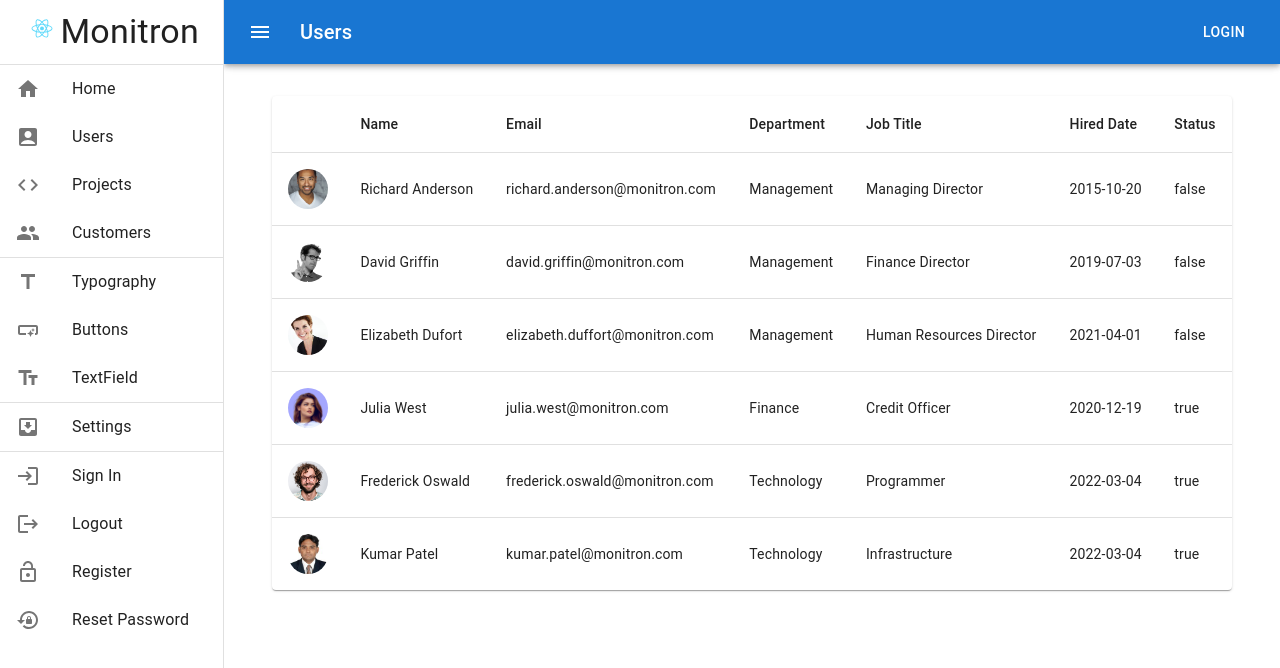
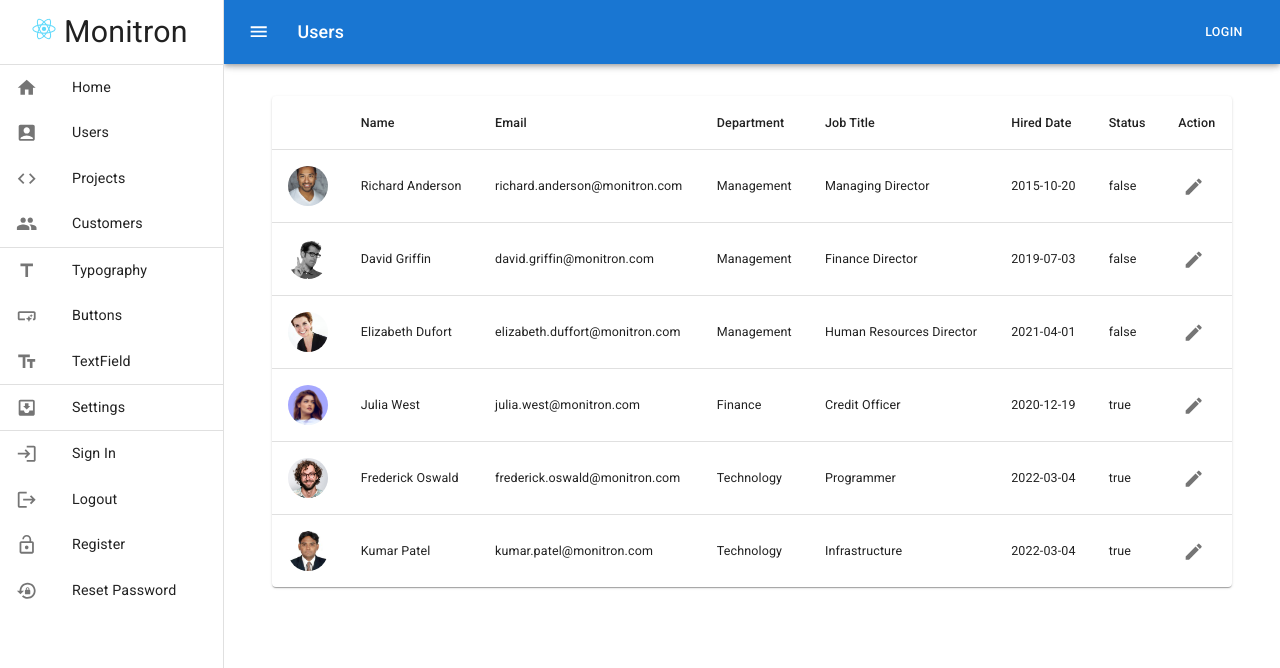
Before and after one commit to liam-grossmann/react-material-admin, a React (Vite) app: page /users in a window 1280 px wide. Shown: the top 668 px of the page. Built offline with nearby package versions, Linux system fonts and the light colour scheme.

Commit message:
Fonts and font sizes

```diff
--- a/index.html
+++ b/index.html
@@ -5,8 +5,10 @@
     <link rel="icon" type="image/svg+xml" href="/vite.svg" />
     <meta name="viewport" content="width=device-width, initial-scale=1.0" />
     <title>React Material Admin</title>
+    <link rel="stylesheet" href="https://fonts.googleapis.com/css?family=Roboto:300,400,500,700&display=swap"/>
   </head>
   <body>
+    <noscript>You need to enable JavaScript to run this app.</noscript>
     <div id="root"></div>
     <script type="module" src="/src/main.tsx"></script>
   </body>
--- a/package.json
+++ b/package.json
@@ -20,6 +20,7 @@
   "dependencies": {
     "@emotion/react": "^11.10.4",
     "@emotion/styled": "^11.10.4",
+    "@fontsource/roboto": "^4.5.8",
     "@mui/icons-material": "^5.10.6",
     "@mui/material": "^5.10.8",
     "normalize.css": "^8.0.1",
--- a/src/components/Users.tsx
+++ /dev/null
@@ -1,59 +0,0 @@
-import * as React from 'react';
-import Table from '@mui/material/Table';
-import TableBody from '@mui/material/TableBody';
-import TableCell from '@mui/material/TableCell';
-import TableContainer from '@mui/material/TableContainer';
-import TableHead from '@mui/material/TableHead';
-import TableRow from '@mui/material/TableRow';
-import Paper from '@mui/material/Paper';
-import { DataService } from "../services/DataService"
-import { Avatar } from '@mui/material';
-
-const dataService = new DataService();
-const users = dataService.getUsers();
-
-/*const listToDisplay = users.map(user =>   {
-    return <Stack key={user.id + user.firstName} direction='row'>
-        <div>{user.firstName}</div>
-        <div>{user.lastName}</div>
-        <div>{user.emailAddress}</div>
- </Stack>;
-}) */
-
-
-export const Users = () => {
-    return ( <TableContainer component={Paper}>
-        <Table sx={{ minWidth: 650 }} aria-label="simple table">
-          <TableHead>
-                <TableRow>
-                <TableCell></TableCell>
-                    <TableCell>Name</TableCell>
-                    <TableCell>Email</TableCell>
-                    <TableCell>Department</TableCell>
-                    <TableCell>Job Title</TableCell>
-                    <TableCell>Hired Date</TableCell>
-                    <TableCell>Status</TableCell>
-
-            </TableRow>
-          </TableHead>
-          <TableBody>
-            {users.map((user) => (
-              <TableRow
-                key={user.id}
-                sx={{ '&:last-child td, &:last-child th': { border: 0 } }}
-                >
-                    <TableCell><Avatar  src={user.avatar? user.avatar : null}></Avatar></TableCell>
-                <TableCell component="th" scope="row">
-                  {user.firstName} {user.lastName}
-                </TableCell>
-                    <TableCell>{user.emailAddress}</TableCell>
-                    <TableCell>{user.department}</TableCell>
-                    <TableCell>{user.jobTitle}</TableCell>
-                    <TableCell>{user.hiredDate?.toString()}</TableCell>
-                    <TableCell>{user.status?.toString()}</TableCell>
-              </TableRow>
-            ))}
-          </TableBody>
-        </Table>
-      </TableContainer>);
-}
--- /dev/null
+++ b/src/components/users/users.tsx
@@ -0,0 +1,62 @@
+import * as React from 'react';
+import Table from '@mui/material/Table';
+import TableBody from '@mui/material/TableBody';
+import TableCell from '@mui/material/TableCell';
+import TableContainer from '@mui/material/TableContainer';
+import TableHead from '@mui/material/TableHead';
+import TableRow from '@mui/material/TableRow';
+import Paper from '@mui/material/Paper';
+import { DataService } from "../../services/DataService"
+import { Avatar, IconButton } from '@mui/material';
+
+import EditIcon from '@mui/icons-material/Edit';
+
+const dataService = new DataService();
+const users = dataService.getUsers();
+
+/*const listToDisplay = users.map(user =>   {
+    return <Stack key={user.id + user.firstName} direction='row'>
+        <div>{user.firstName}</div>
+        <div>{user.lastName}</div>
+        <div>{user.emailAddress}</div>
+ </Stack>;
+}) */
+
+
+export const Users = () => {
+  return (<TableContainer component={Paper}>
+    <Table sx={{ minWidth: 650 }} aria-label="simple table">
+      <TableHead>
+        <TableRow>
+          <TableCell></TableCell>
+          <TableCell>Name</TableCell>
+          <TableCell>Email</TableCell>
+          <TableCell>Department</TableCell>
+          <TableCell>Job Title</TableCell>
+          <TableCell>Hired Date</TableCell>
+          <TableCell>Status</TableCell>
+          <TableCell>Action</TableCell>
+        </TableRow>
+      </TableHead>
+      <TableBody>
+        {users.map((user) => (
+          <TableRow
+            key={user.id}
+            sx={{ '&:last-child td, &:last-child th': { border: 0 } }}
+          >
+            <TableCell><Avatar src={user.avatar ? user.avatar : null}></Avatar></TableCell>
+            <TableCell component="th" scope="row">
+              {user.firstName} {user.lastName}
+            </TableCell>
+            <TableCell>{user.emailAddress}</TableCell>
+            <TableCell>{user.department}</TableCell>
+            <TableCell>{user.jobTitle}</TableCell>
+            <TableCell>{user.hiredDate?.toString()}</TableCell>
+            <TableCell>{user.status?.toString()}</TableCell>
+            <TableCell><IconButton aria-label='edit' size='small'><EditIcon></EditIcon></IconButton></TableCell>
+          </TableRow>
+        ))}
+      </TableBody>
+    </Table>
+  </TableContainer>);
+}
--- a/src/index.css
+++ b/src/index.css
@@ -1,3 +1,5 @@
+
+
 #root {
   display: flex;
   height: 100%;
@@ -13,7 +15,6 @@
 .logoImage {
   width: 40px;
 }
-
 
 
 /* :root {
--- a/src/main.tsx
+++ b/src/main.tsx
@@ -10,25 +10,29 @@ import ErrorPageLayout from './layouts/errorPageLayout';
 import AppLayout from './layouts/appLayout';
 
 import './index.css'
-import { Users } from './components/Users';
+
 import SignInLayout from './layouts/signInLayout';
 import SignUpLayout from './layouts/signUpLayout';
 import ResetPasswordLayout from './layouts/resetPasswordLayout';
 import { Customers } from './components/customers/customers';
 import { Projects } from './components/projects/projects';
 
+import '@fontsource/roboto/300.css';
+import '@fontsource/roboto/400.css';
+import '@fontsource/roboto/500.css';
+import '@fontsource/roboto/700.css';
+import { Users } from './components/users/users';
 
 
 
-/* use     <ThemeProvider theme={theme}> below to use this theme
+
 const theme = createTheme({
-  palette: {
-    secondary: {
-      main: colors.orange[500]
-    }
-  }
-})
-*/
+  typography: {
+    // In Chinese and Japanese the characters are usually larger,
+    // so a smaller fontsize may be appropriate.
+    fontSize: 12.5,
+  },
+});
 
 
 const router = createBrowserRouter([
@@ -102,6 +106,8 @@ const router = createBrowserRouter([
 
 ReactDOM.createRoot(document.getElementById('root') as HTMLElement).render(
   <React.StrictMode>
-      <RouterProvider router={router} />
+      <ThemeProvider theme={theme}>
+        <RouterProvider router={router} />
+      </ThemeProvider>
   </React.StrictMode>
 )
```
Also changed, not shown: 1 other file (tests, documents, lock files or other folders).
